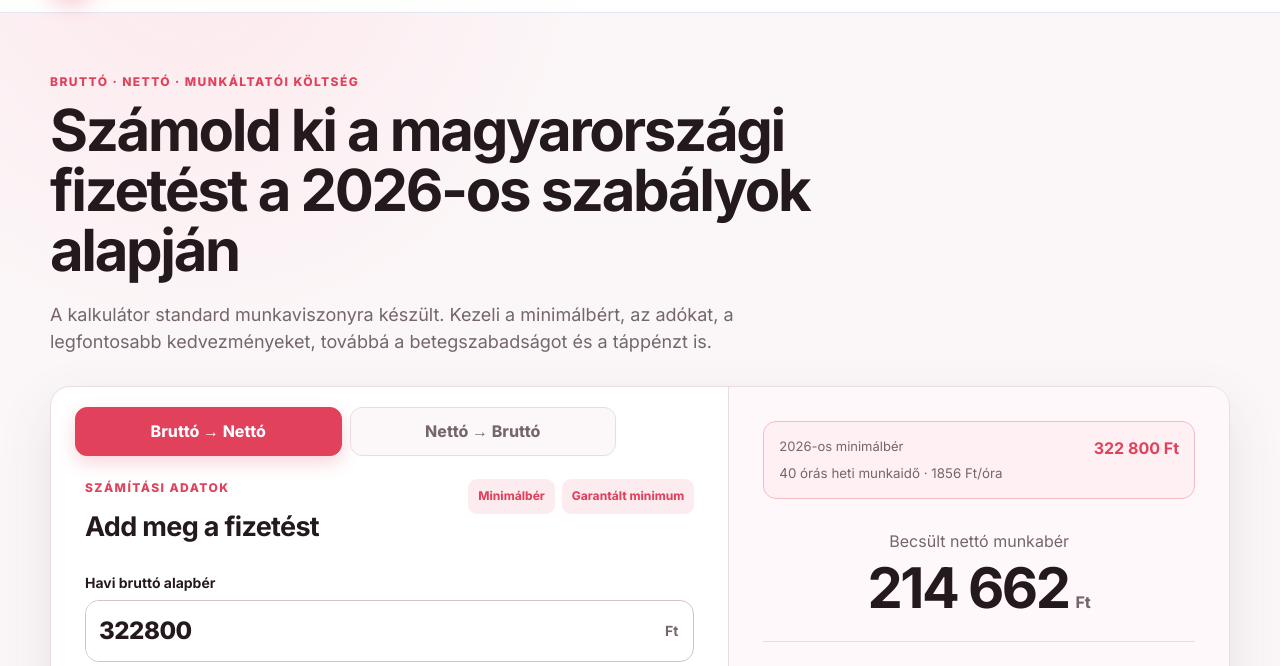
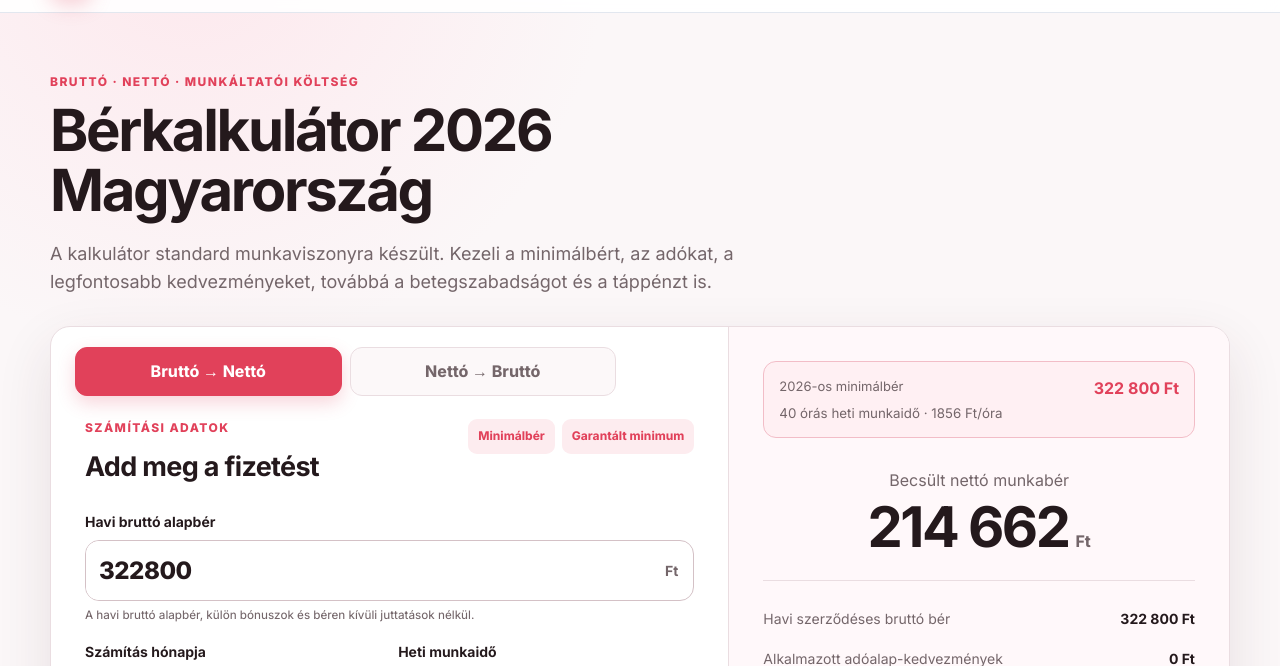
Before and after one commit to bogdan-barna/prototypes, a plain HTML site: page berkalkulator.html in a window 1280 px wide. Shown: the part 60-726 px from the top of the page. Drawn offline with Linux system fonts and the light colour scheme.

Commit message:
Update title and heading for 2026 calculator

```diff
--- a/berkalkulator.html
+++ b/berkalkulator.html
@@ -5,7 +5,7 @@
   <meta name="viewport" content="width=device-width, initial-scale=1">
   <meta name="theme-color" content="#e1415a">
   <meta name="description" content="Magyar bérkalkulátor 2026: bruttó-nettó, nettó-bruttó, adókedvezmények és teljes munkáltatói költség.">
-  <title>Magyar bérkalkulátor 2026</title>
+  <title>Bérkalkulátor 2026</title>
   <link rel="preconnect" href="https://fonts.googleapis.com">
   <link rel="preconnect" href="https://fonts.gstatic.com" crossorigin>
   <link href="https://fonts.googleapis.com/css2?family=Inter:wght@100..900&display=swap" rel="stylesheet">
@@ -209,7 +209,7 @@ button { cursor: pointer; }
   <main class="shell page-grid" id="kalkulator">
     <section class="intro">
       <p class="eyebrow">BRUTTÓ · NETTÓ · MUNKÁLTATÓI KÖLTSÉG</p>
-      <h1>Számold ki a magyarországi fizetést a 2026-os szabályok alapján</h1>
+      <h1>Bérkalkulátor 2026 Magyarország</h1>
       <p>A kalkulátor standard munkaviszonyra készült. Kezeli a minimálbért, az adókat, a legfontosabb kedvezményeket, továbbá a betegszabadságot és a táppénzt is.</p>
     </section>
 
```
